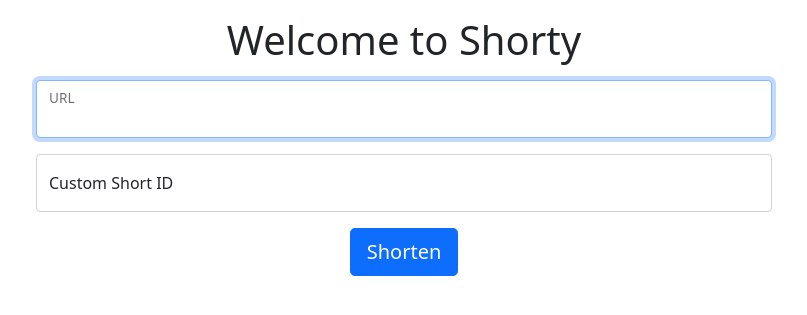
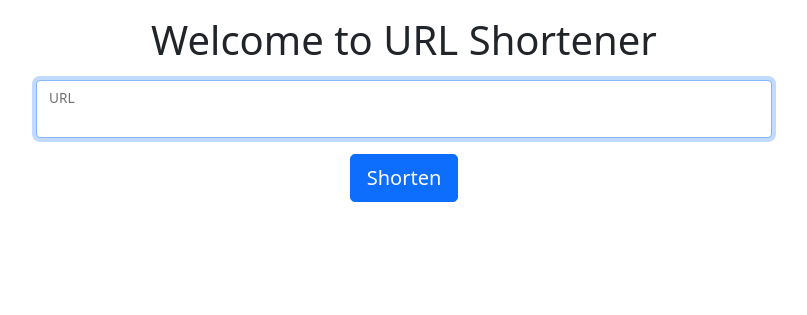
Before and after one commit to archiexdex/URL_Shortener_DEMO, a Flask app: page / in a window 1280 px wide. Shown: the top 315 px of the page, without its empty margins (236-1043 px from the left). Run offline with Flask 2, Linux system fonts and the light colour scheme.

Commit message:
Remove hashids and remove customid

```diff
--- a/core/routes.py
+++ b/core/routes.py
@@ -4,23 +4,23 @@ from core import app, db
 from flask import render_template, request, flash, redirect, url_for
 from core.utils import *
 
-
-
 @app.route('/', methods=['GET', 'POST'])
 def index():
     if request.method == 'POST':
         url = request.form['url']
-        short_id = request.form['custom_id']
+        #short_id = request.form['custom_id']
 
-        if short_id and ShortUrls.query.filter_by(short_id=short_id).first() is not None:
-            flash('Please enter different custom id!')
-            return redirect(url_for('index'))
+        #if short_id and ShortUrls.query.filter_by(short_id=short_id).first() is not None:
+        #    flash('Please enter different custom id!')
+        #    return redirect(url_for('index'))
 
         if not url:
             flash('The URL is required!')
             return redirect(url_for('index'))
+        short_id = generate_short_id(url, 6)
 
-        if not short_id:
+        # Check the short_id does not exist
+        while not ShortUrls.query.filter_by(short_id=short_id):
             short_id = generate_short_id(url, 6)
 
         new_link = ShortUrls(
@@ -35,10 +35,8 @@ def index():
 
 @app.route('/<short_id>')
 def redirect_url(short_id):
-    link = ShortUrls.query.filter_by(short_id=short_id)
-    print(link)
-    link = link.first()
-    print(link)
+    result = ShortUrls.query.filter_by(short_id=short_id)
+    link = result.first()
     if link:
         return redirect(link.original_url)
     else:
--- a/core/templates/index.html
+++ b/core/templates/index.html
@@ -1,7 +1,7 @@
 {% extends 'base.html' %}
 
 {% block content %}
-    <h1 class="text-center mb-3">{% block title %} Welcome to Shorty {% endblock %}</h1>
+<h1 class="text-center mb-3">{% block title %} Welcome to URL Shortener {% endblock %}</h1>
 <div class="row">
 	<div class="col-md-2"></div>
 	<div class="col-md-8">
@@ -12,18 +12,18 @@
 					value="{{ request.form['url'] }}" autofocus></input>
 				<label for="url">URL</label>
 			</div>
+			<!--
 			<div class="form-floating mb-3">
 				<input type="text" name="custom_id" id="custom_id"
 					placeholder="Want to customise? (optional)" class="form-control"
 					value="{{ request.form['custom_id'] }}"></input>
 				<label for="custom_id">Custom Short ID</label>
 			</div>
-
+			-->
 			<div class="form-group text-center">
 				<button type="submit" class="btn btn-lg btn-primary">Shorten</button>
 			</div>
 		</form>
-
 		{% if short_url %}
 		<hr>
 		<span><a href="{{ short_url }}" target="_blank">{{ short_url }}</a></span>
--- a/core/utils.py
+++ b/core/utils.py
@@ -1,10 +1,6 @@
 from random import choice
 import string
-from hashids import Hashids
 
 def generate_short_id(url: str, num_of_chars: int) -> str:
     """Function to generate short_id of specified number of characters"""
-    hashids = Hashids(salt="I prefer sweet @w@", min_length=6)
     return ''.join(choice(string.ascii_letters+string.digits) for _ in range(num_of_chars))
-    #print("!!!! "+ hashids.encode(url) + "<<<<<")
-    #return hashids.encode(url)
```
Also changed, not shown: core/shorty.db. Lines whose indentation alone changed are shown as unchanged.
